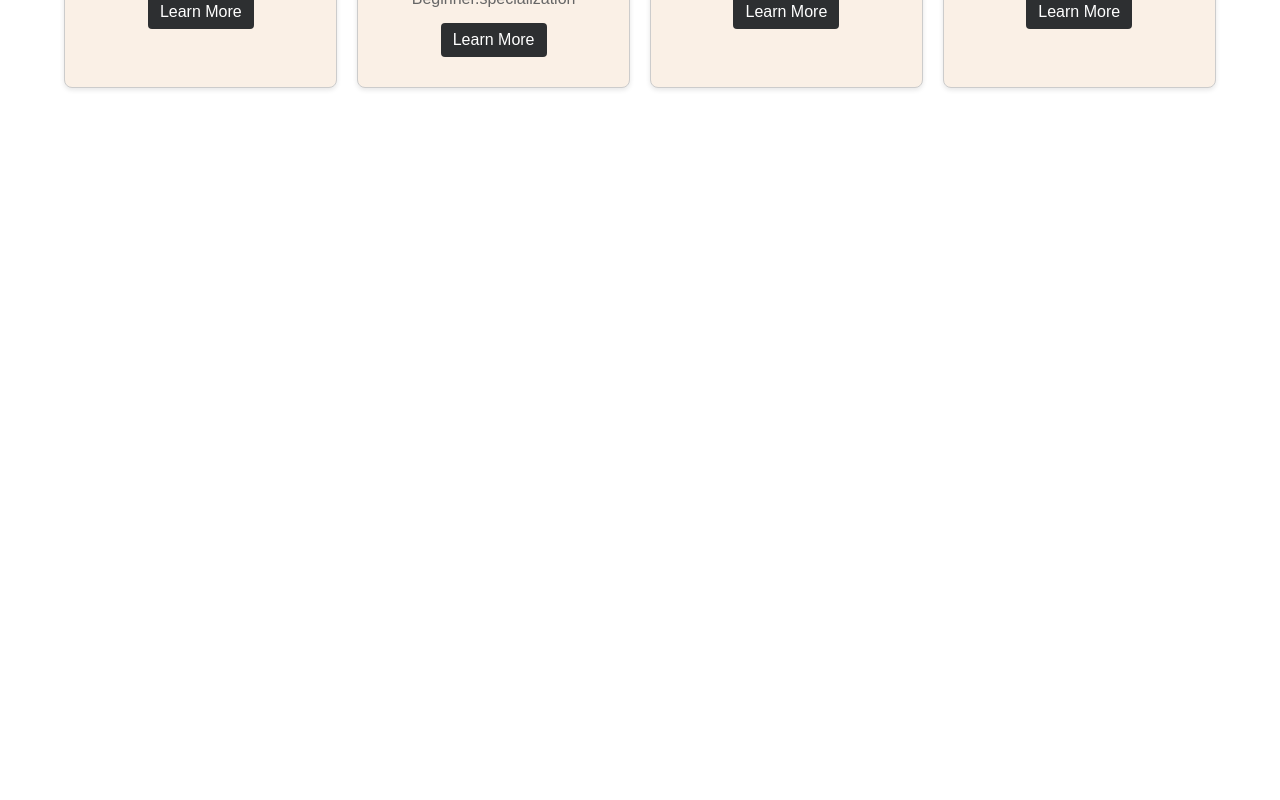
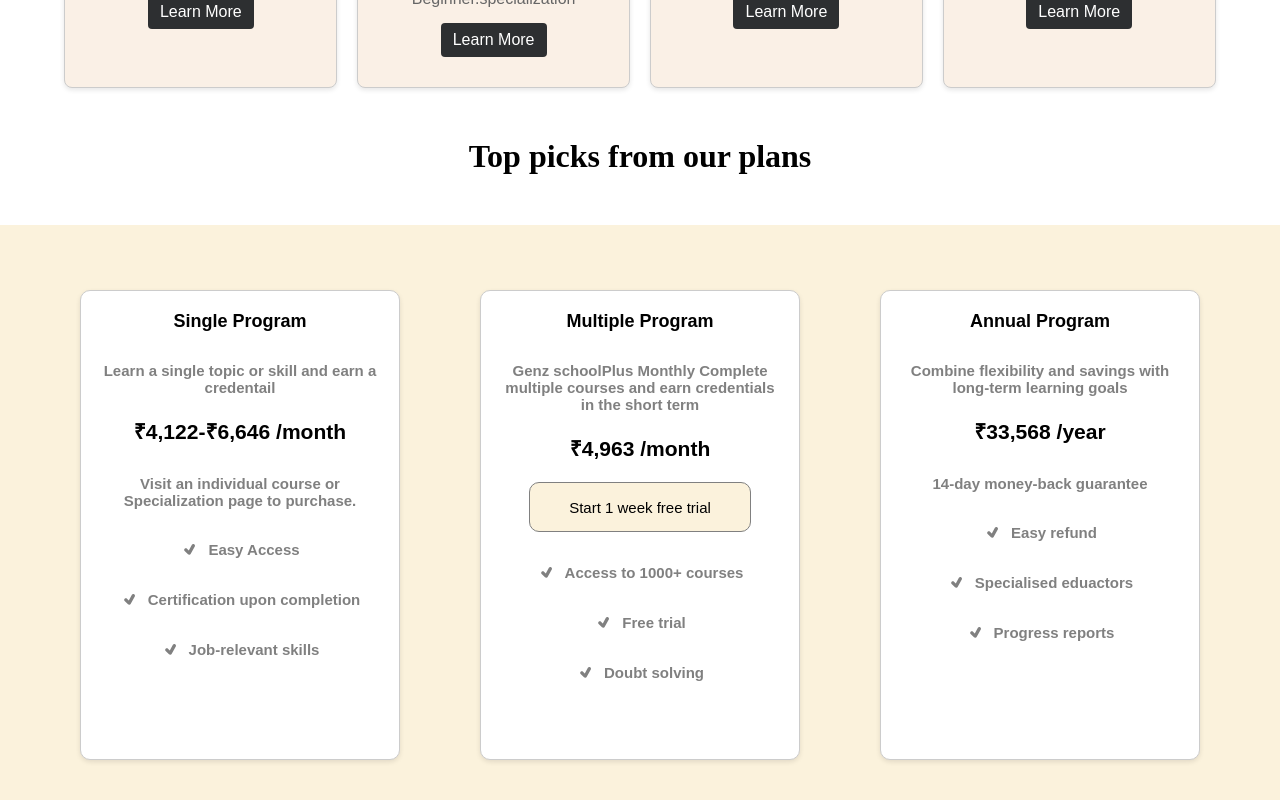
Before and after one commit to SaherM26/genz_1.0, a React (Create React App) app in the folder bsl/frontend/: page / in a window 1280 px wide. Shown: the part 1612-2412 px from the top of the page. Before the commit the page ends 1720 px from the top, so only its background shows below. Built offline with nearby package versions, Linux system fonts and the light colour scheme.

Commit message:
plans added

```diff
--- a/bsl/frontend/src/App.js
+++ b/bsl/frontend/src/App.js
@@ -1,9 +1,11 @@
 
 import './App.css';
 import Content from './Components/Content/Content';
+
 import CoursesList from './Components/CoursesList/CoursesList';
 import Hero from './Components/Hero/Hero';
 import Navbar from './Components/Navbar/Navbar';
+import Plans from './Components/Plans/Plans';
 
 function App() {
   return (
@@ -12,6 +14,7 @@ function App() {
     <Hero/>
     <Content/>
     <CoursesList/>
+   <Plans/>
     </div>
   );
 }
--- /dev/null
+++ b/bsl/frontend/src/Components/Plans/Plans.css
@@ -0,0 +1,64 @@
+.plan-container {
+    background-color:rgba(250, 237, 205, 0.7);
+    height: 600px;
+    display: flex;
+    justify-content: space-evenly;
+    align-items: center;
+    margin-top: 50px;
+  }
+
+  .plan-box {
+        background-color: white;
+    border: 1px solid #ccc;
+    padding: 20px;
+    height: 470px;
+    width: 25%;
+    text-align: center;
+    font-size: 18px;
+    font-weight: bold;
+    box-shadow: 0 2px 5px rgba(0, 0, 0, 0.1);
+    border-radius: 10px;
+  }
+  .plan-box p{
+    margin-top: 30px;
+font-size: 15px;
+font-weight: medium;
+color: grey;
+}
+.plan-box h3{
+    margin-top: 20px;
+}
+.plan-box button{
+    margin-top: 20px;
+    height: 50px;
+    width: 80%;
+    text-align: center;
+    background-color:rgba(250, 237, 205, 0.7);
+    border: 1px solid gray;
+    font-size: 15px;
+border-radius: 10px;
+}
+
+.plan-feature {
+
+    display: flex;
+    align-items: center;
+    justify-content: center;
+   gap: 8px;
+    margin-top: 10px;
+    font-weight: bold;
+    font-size: 17px;
+  }
+
+
+  .tick-icon {
+    font-size: 20px;
+
+  }
+  .plan{
+    margin-top: 30px;
+text-align: center;
+ }
+.plan h1{
+    font-family: 'Times New Roman', Times, serif;
+}
--- /dev/null
+++ b/bsl/frontend/src/Components/Plans/Plans.jsx
@@ -0,0 +1,66 @@
+import React from 'react'
+import './Plans.css';
+import { TiTick } from "react-icons/ti";
+const Plans = () => {
+  return (
+    <div className="plan">
+        <h1>Top picks from our plans</h1>
+        <div className="plan-container">
+    <div className="plan-box">Single Program
+        <p>Learn a single topic or skill and earn a credentail</p>
+        <h3>₹4,122-₹6,646 /month</h3>
+        <p>Visit an individual course or Specialization page to purchase.</p>
+        <p className="plan-feature">
+          <TiTick className="tick-icon" />
+          <span>Easy Access</span>
+        </p>
+        <p className="plan-feature">
+          <TiTick className="tick-icon" />
+          <span>Certification upon completion</span>
+        </p>
+        <p className="plan-feature">
+          <TiTick className="tick-icon" />
+          <span>Job-relevant skills</span>
+        </p>
+    </div>
+    <div className="plan-box">Multiple Program
+        <p>Genz schoolPlus Monthly Complete multiple courses and earn credentials in the short term</p>
+        <h3>₹4,963 /month</h3>
+        <button>Start 1 week free trial</button>
+        <p className="plan-feature">
+          <TiTick className="tick-icon" />
+          <span>Access to 1000+ courses</span>
+        </p>
+        <p className="plan-feature">
+          <TiTick className="tick-icon" />
+          <span>Free trial</span>
+        </p>
+        <p className="plan-feature">
+          <TiTick className="tick-icon" />
+          <span>Doubt solving</span>
+        </p>
+
+    </div>
+    <div className="plan-box">Annual Program
+        <p>Combine flexibility and savings with long-term learning goals</p>
+        <h3>₹33,568 /year</h3>
+        <p>14-day money-back guarantee</p>
+        <p className="plan-feature">
+          <TiTick className="tick-icon" />
+          <span>Easy refund</span>
+        </p>
+        <p className="plan-feature">
+          <TiTick className="tick-icon" />
+          <span>Specialised eduactors</span>
+        </p>
+        <p className="plan-feature">
+          <TiTick className="tick-icon" />
+          <span>Progress reports</span>
+        </p>
+    </div>
+    </div>
+  </div>
+  )
+}
+
+export default Plans
```
Also changed, not shown: bsl/frontend/src/Components/CourseDetail/CourseDetail.jsx (added, +45 -0 lines), bsl/frontend/src/Components/CourseDetail/CourseDetail.css (added).
